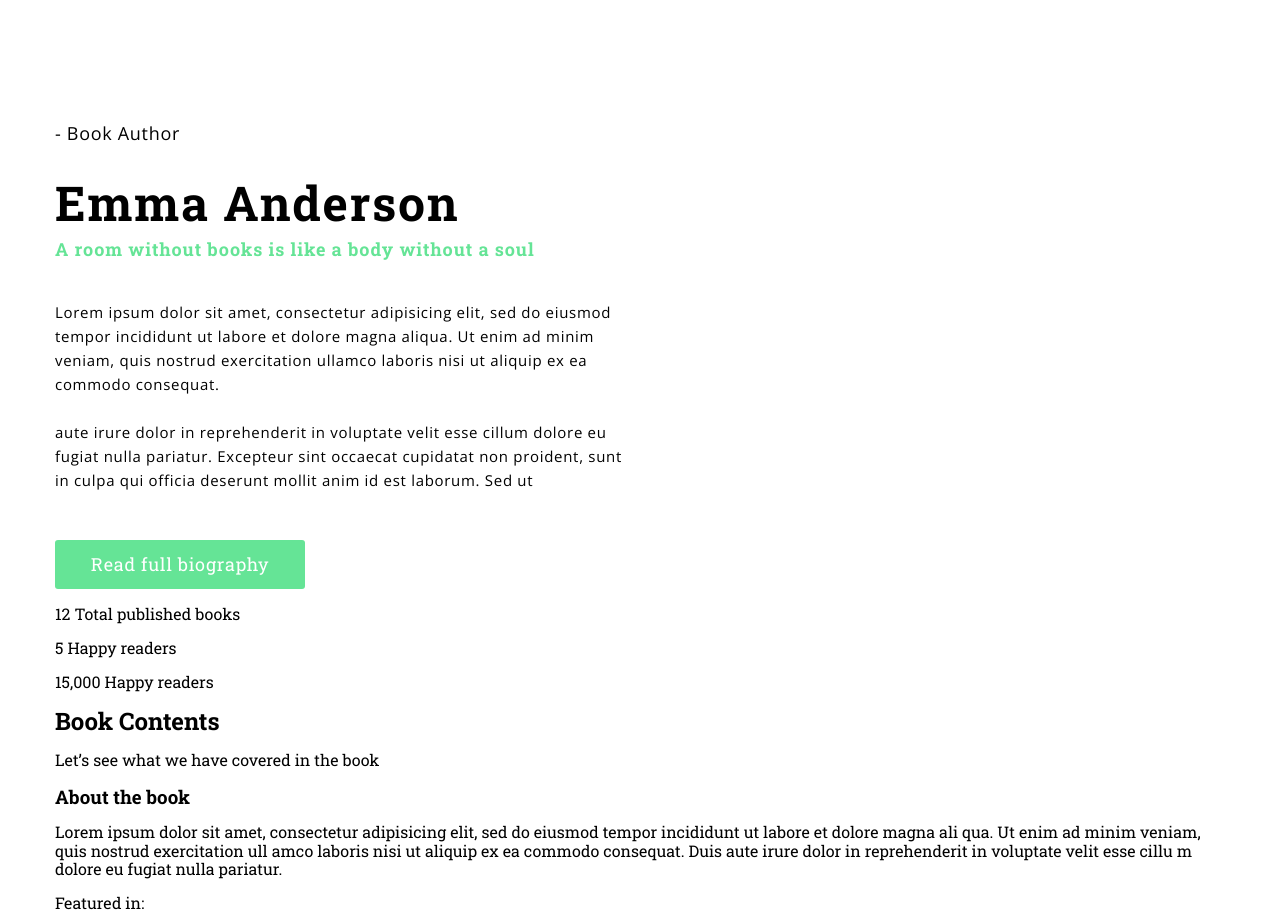
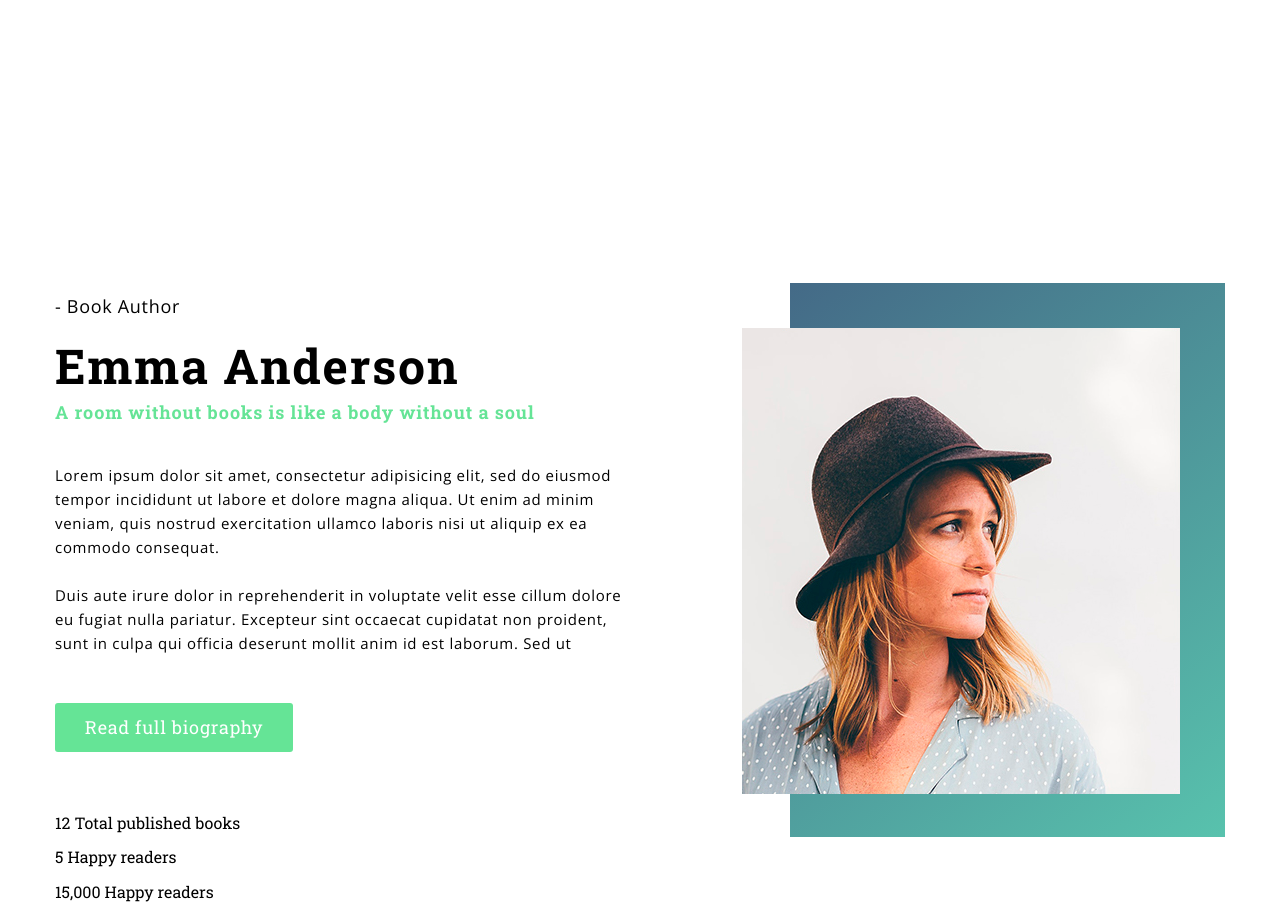
Before and after one commit to Shut089/Bukee, a website built with webpack: page src/views/index.html in a window 1280 px wide. Shown: the part 940-1856 px from the top of the page. Built offline with nearby package versions, Linux system fonts and the light colour scheme; files whose address does not match are found by name.

Commit message:
lesson 6
Стилизовали второй блок с помощью svg

```diff
--- a/src/styles/main.scss
+++ b/src/styles/main.scss
@@ -77,8 +77,8 @@ small {
         font-family: 'Open Sans', serif;
         font-size: 18px;
         letter-spacing: 0.7px;
-        margin-bottom: 31px;
-        margin-top: 0px;
+        margin-bottom: 21px;
+        margin-top: 13px;
     }
     &__title {
         font-size: 48px;
@@ -106,7 +106,7 @@ small {
         background-color: $accent-color;
         color: $light-color;
         text-decoration: none;
-        max-width: 250px;
+        max-width: 238px;
         text-align: center;
         border-radius: 3px;
         font-size: 18px;
@@ -130,3 +130,23 @@ small {
         // flex-basis: 445px;
     }
 }
+.page {
+    padding-top: 160px;
+}
+.blok-author {
+    display: flex;
+    justify-content: space-between;
+}
+.blok-ava {
+    position: relative;
+
+    &__svg {
+        position: absolute;
+        z-index: -1;
+        right: 0;
+    }
+    &__img {
+        margin-top: 45px;
+        margin-right: 45px;
+    }
+}
--- a/src/views/index.html
+++ b/src/views/index.html
@@ -65,9 +65,18 @@
                         <p class="blok-text__name">- Book Author</p>
                         <h1 class="blok-text__title">Emma Anderson <span>A room without books is like a body without a soul</span></h1>
                         <p class="blok-text__description">Lorem ipsum dolor sit amet, consectetur adipisicing elit, sed do eiusmod tempor incididunt ut labore et dolore magna aliqua. Ut enim ad minim veniam, quis nostrud exercitation ullamco laboris nisi ut aliquip ex ea commodo consequat.</p>
-                        <p class="blok-text__description"> aute irure dolor in reprehenderit in voluptate velit esse cillum dolore eu fugiat nulla pariatur. Excepteur sint occaecat cupidatat non proident, sunt in culpa qui officia deserunt mollit anim id est laborum. Sed ut </p>
+                        <p class="blok-text__description"> Duis aute irure dolor in reprehenderit in voluptate velit esse cillum dolore eu fugiat nulla pariatur. Excepteur sint occaecat cupidatat non proident, sunt in culpa qui officia deserunt mollit anim id est laborum. Sed ut </p>
                         <a href="#" class="blok-text__btn">Read full biography</a>
-                        <div></div>
+                    </div>
+                    <div class="blok-ava">
+                        <svg class="blok-ava__svg" width="435" height="554">
+                            <linearGradient id="gradient" gradientUnits="userSpaceOnUse" x1="0" y1="0" x2="435" y2="554" >
+                                <stop  offset="0" style="stop-color:#446a87"/>
+                                <stop  offset="1" style="stop-color:#58c2ad"/>
+                            </linearGradient>
+                            <rect width="435" height="554" x=0 y=0 fill="url(#gradient)"></rect>
+                        </svg>
+                        <img class="blok-ava__img" src="../img/avatar.png" alt="">
                     </div>
                 </div>
                 <div class="blok-counter">
```
Also changed, not shown: dist/index.html, dist/styles/main.css, src/img/svg/bg_copy.svg (added), 1 other file.
